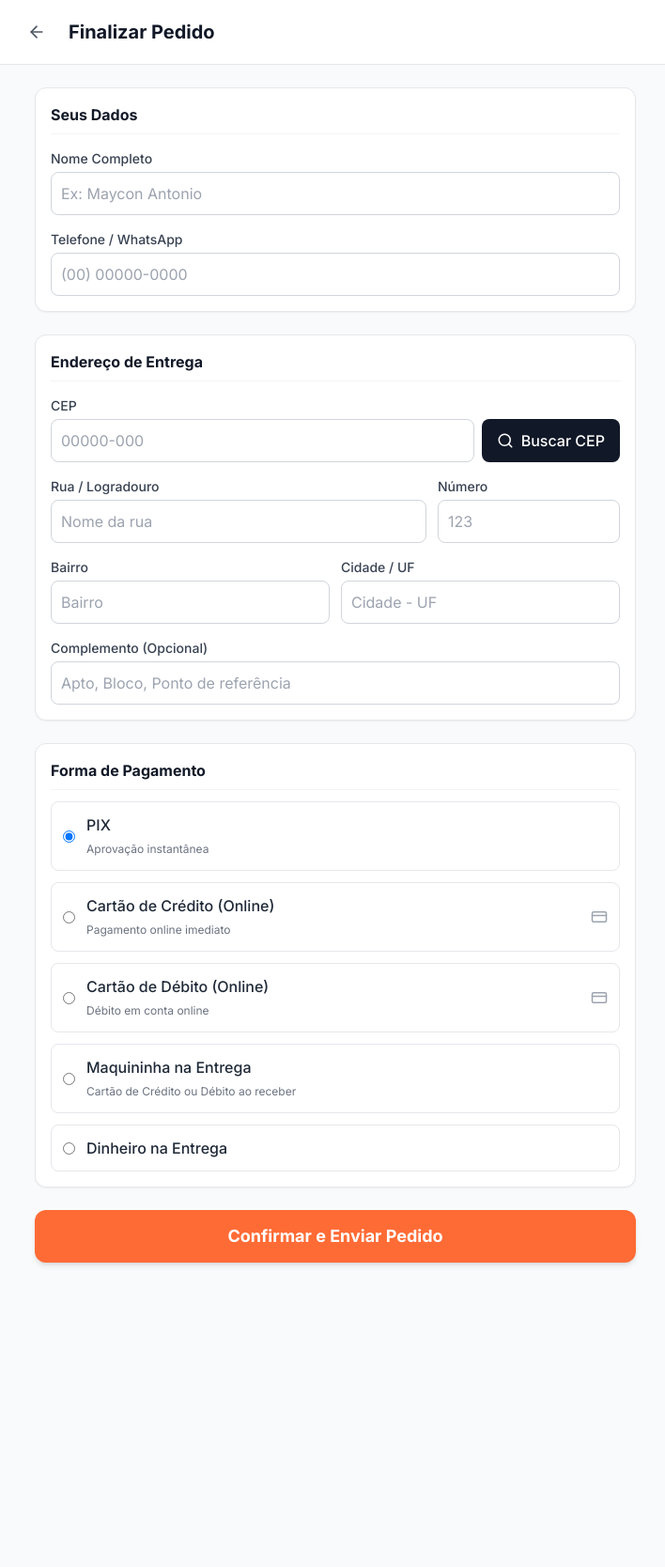
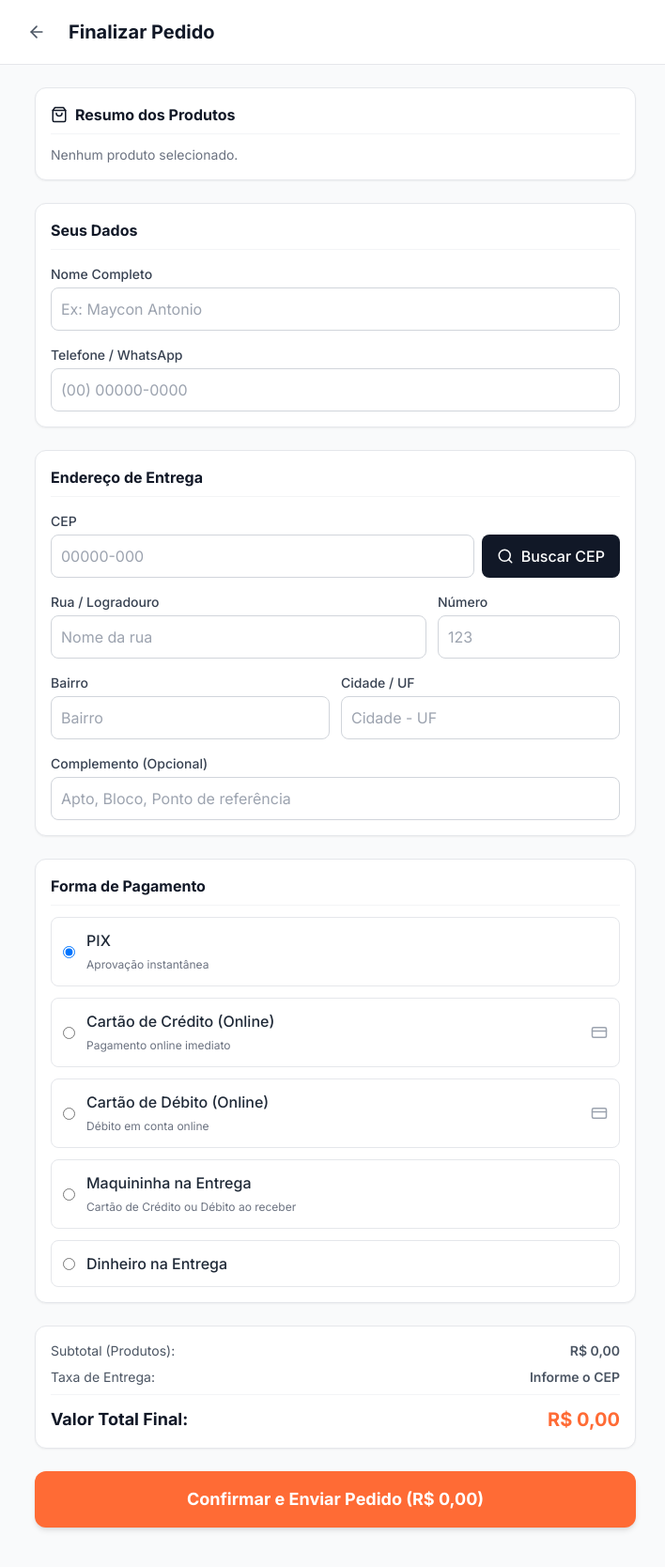
Before and after one commit to mrthoninnys-droid/garagem-com-sistema, a Next.js app: page /checkout in a window 1280 px wide. Shown: the top 1668 px of the page at 94% size, without its empty margins (283-991 px from the left). Before the commit the page ends 1392 px from the top, so only its background shows below. Built offline with nearby package versions, Linux system fonts and the light colour scheme.

Commit message:
Exibir taxa de entrega e total final apenas no checkout

```diff
--- a/src/app/checkout/page.tsx
+++ b/src/app/checkout/page.tsx
@@ -1,11 +1,23 @@
 'use client';
 
-import { useState } from 'react';
-import { ArrowLeft, CheckCircle, Search, Loader2, CreditCard } from 'lucide-react';
+import { useState, useEffect } from 'react';
+import { ArrowLeft, CheckCircle, Search, Loader2, CreditCard, ShoppingBag } from 'lucide-react';
 import Link from 'next/link';
 import { calculateFeeForAddress } from '@/lib/delivery-rates';
 
+interface CartItem {
+  id: string;
+  name?: string;
+  productName?: string;
+  price?: number;
+  unitPrice?: number;
+  quantity: number;
+}
+
 export default function CheckoutPage() {
+  // Itens do Carrinho
+  const [cartItems, setCartItems] = useState<CartItem[]>([]);
+
   // Dados do Cliente
   const [name, setName] = useState('');
   const [phone, setPhone] = useState('');
@@ -31,7 +43,26 @@ export default function CheckoutPage() {
 
   const [orderSubmitted, setOrderSubmitted] = useState(false);
 
-  // Busca do CEP via ViaCEP + cálculo da taxa configurada no Admin
+  // Carrega produtos vindos do carrinho
+  useEffect(() => {
+    const saved = localStorage.getItem('garagem_cart_items');
+    if (saved) {
+      try {
+        setCartItems(JSON.parse(saved));
+      } catch (e) {
+        console.error(e);
+      }
+    }
+  }, []);
+
+  // Cálculo dos Subtotais
+  const subtotal = cartItems.reduce(
+    (acc, item) => acc + (item.unitPrice || item.price || 0) * item.quantity,
+    0
+  );
+  const finalTotal = subtotal + (deliveryTax || 0);
+
+  // Busca do CEP via ViaCEP + cálculo da taxa
   const handleSearchCep = async () => {
     const cleanCep = cep.replace(/\D/g, '');
     if (cleanCep.length !== 8) {
@@ -48,20 +79,20 @@ export default function CheckoutPage() {
 
       if (data.erro) {
         setCepError('CEP não encontrado. Digite o endereço manualmente.');
-        setDeliveryTax(10.00);
+        setDeliveryTax(10.0);
       } else {
         setStreet(data.logradouro || '');
         setNeighborhood(data.bairro || '');
         setCity(data.localidade || '');
         setState(data.uf || '');
 
-        // Calcula a taxa definida no painel Admin de acordo com a cidade/CEP
+        // Calcula a taxa pela região cadastrada
         const tax = calculateFeeForAddress(data.localidade || '', cleanCep);
         setDeliveryTax(tax);
       }
     } catch {
       setCepError('Erro ao buscar o CEP. Digite o endereço manualmente.');
-      setDeliveryTax(10.00);
+      setDeliveryTax(10.0);
     } finally {
       setLoadingCep(false);
     }
@@ -69,6 +100,7 @@ export default function CheckoutPage() {
 
   const handleSubmit = (e: React.FormEvent) => {
     e.preventDefault();
+    localStorage.removeItem('garagem_cart_items');
     setOrderSubmitted(true);
   };
 
@@ -104,6 +136,29 @@ export default function CheckoutPage() {
 
       <div className="max-w-2xl mx-auto px-4 mt-6">
         <form onSubmit={handleSubmit} className="space-y-6">
+          {/* Resumo do Pedido */}
+          <div className="bg-white p-4 rounded-xl border border-neutral-200 space-y-3 shadow-sm">
+            <h2 className="font-bold text-neutral-900 border-b border-neutral-100 pb-2 flex items-center gap-2">
+              <ShoppingBag size={18} /> Resumo dos Produtos
+            </h2>
+            {cartItems.length === 0 ? (
+              <p className="text-sm text-neutral-500">Nenhum produto selecionado.</p>
+            ) : (
+              <div className="space-y-2 text-sm">
+                {cartItems.map((item, idx) => (
+                  <div key={idx} className="flex justify-between text-neutral-800">
+                    <span>
+                      {item.quantity}x {item.productName || item.name}
+                    </span>
+                    <span className="font-medium">
+                      R$ {(((item.unitPrice || item.price || 0) * item.quantity)).toFixed(2).replace('.', ',')}
+                    </span>
+                  </div>
+                ))}
+              </div>
+            )}
+          </div>
+
           {/* Seus Dados */}
           <div className="bg-white p-4 rounded-xl border border-neutral-200 space-y-4 shadow-sm">
             <h2 className="font-bold text-neutral-900 border-b border-neutral-100 pb-2">Seus Dados</h2>
@@ -159,14 +214,6 @@ export default function CheckoutPage() {
               </div>
               {cepError && <p className="text-xs text-red-500 mt-1">{cepError}</p>}
             </div>
-
-            {/* Taxa de Entrega calculada dinamicamente */}
-            {deliveryTax !== null && (
-              <div className="p-3 bg-emerald-50 border border-emerald-200 rounded-lg text-emerald-800 text-sm font-medium flex justify-between items-center">
-                <span>Taxa de Entrega da sua Região:</span>
-                <span className="text-base font-bold">R$ {deliveryTax.toFixed(2).replace('.', ',')}</span>
-              </div>
-            )}
 
             <div className="grid grid-cols-3 gap-3">
               <div className="col-span-2">
@@ -281,7 +328,6 @@ export default function CheckoutPage() {
               <CreditCard size={18} className="text-neutral-400" />
             </label>
 
-            {/* Dados do Cartão se selecionado Débito ou Crédito Online */}
             {(paymentMethod === 'credit_online' || paymentMethod === 'debit_online') && (
               <div className="p-4 bg-neutral-50 border border-neutral-200 rounded-lg space-y-3 mt-2">
                 <div>
@@ -365,11 +411,35 @@ export default function CheckoutPage() {
             </label>
           </div>
 
+          {/* Resumo Final de Valores no Checkout */}
+          <div className="bg-white p-4 rounded-xl border border-neutral-200 space-y-2 shadow-sm">
+            <div className="flex justify-between text-neutral-600 text-sm">
+              <span>Subtotal (Produtos):</span>
+              <span className="font-semibold">R$ {subtotal.toFixed(2).replace('.', ',')}</span>
+            </div>
+
+            <div className="flex justify-between text-neutral-600 text-sm">
+              <span>Taxa de Entrega:</span>
+              <span className="font-semibold">
+                {deliveryTax !== null
+                  ? `R$ ${deliveryTax.toFixed(2).replace('.', ',')}`
+                  : 'Informe o CEP'}
+              </span>
+            </div>
+
+            <div className="flex justify-between text-lg font-bold text-neutral-900 border-t border-neutral-100 pt-3 mt-2">
+              <span>Valor Total Final:</span>
+              <span className="text-primary text-xl">
+                R$ {finalTotal.toFixed(2).replace('.', ',')}
+              </span>
+            </div>
+          </div>
+
           <button
             type="submit"
-            className="w-full py-3.5 bg-primary text-white font-bold rounded-xl hover:bg-primary/90 transition-colors shadow-md text-lg"
+            className="w-full py-4 bg-primary text-white font-bold rounded-xl hover:bg-primary/90 transition-colors shadow-md text-lg"
           >
-            Confirmar e Enviar Pedido
+            Confirmar e Enviar Pedido (R$ {finalTotal.toFixed(2).replace('.', ',')})
           </button>
         </form>
       </div>
--- a/src/app/customer/page.tsx
+++ b/src/app/customer/page.tsx
@@ -41,6 +41,23 @@ export default function CustomerPage() {
   const [cartOpen, setCartOpen] = useState(false);
   const [cartItems, setCartItems] = useState<CartItem[]>([]);
   const [loading, setLoading] = useState(true);
+
+  // Carrega itens salvos previamente se houver
+  useEffect(() => {
+    const saved = localStorage.getItem('garagem_cart_items');
+    if (saved) {
+      try {
+        setCartItems(JSON.parse(saved));
+      } catch (e) {
+        console.error(e);
+      }
+    }
+  }, []);
+
+  // Salva o carrinho no localStorage sempre que houver mudanças
+  useEffect(() => {
+    localStorage.setItem('garagem_cart_items', JSON.stringify(cartItems));
+  }, [cartItems]);
 
   useEffect(() => {
     const loadData = async () => {
@@ -146,8 +163,6 @@ export default function CustomerPage() {
 
   const totalItemCount = cartItems.reduce((acc, item) => acc + item.quantity, 0);
   const subtotal = cartItems.reduce((acc, item) => acc + (item.unitPrice || item.price || 0) * item.quantity, 0);
-  const deliveryTax = 5.0;
-  const total = subtotal > 0 ? subtotal + deliveryTax : 0;
 
   return (
     <Layout showNavigation={false}>
@@ -172,12 +187,12 @@ export default function CustomerPage() {
             </button>
           </div>
 
-          {/* Informações de Entrega */}
+          {/* Localização */}
           <div className="bg-secondary/10 border border-secondary/20 rounded-lg p-3 flex items-center gap-3 text-sm">
             <MapPin size={18} className="text-secondary flex-shrink-0" />
             <div className="flex-1">
-              <p className="text-neutral-900 font-semibold">Rua das Flores, 123 - São Paulo</p>
-              <p className="text-neutral-600 text-xs">Taxa de entrega: R$ 5,00 • Tempo: ~30 min</p>
+              <p className="text-neutral-900 font-semibold">Pizzaria & Delivery Garagem.Com</p>
+              <p className="text-neutral-600 text-xs">Entrega rápida na sua região</p>
             </div>
           </div>
 
@@ -257,8 +272,6 @@ export default function CustomerPage() {
       <CartSidebar
         items={cartItems}
         subtotal={subtotal}
-        deliveryTax={deliveryTax}
-        total={total}
         isOpen={cartOpen}
         onClose={() => setCartOpen(false)}
         onUpdateQuantity={handleUpdateQuantity}
--- a/src/components/cart-sidebar.tsx
+++ b/src/components/cart-sidebar.tsx
@@ -2,7 +2,6 @@
 
 import { X, Trash2, Plus, Minus } from 'lucide-react';
 
-// Função interna de formatação segura (não quebra a aplicação)
 const formatCurrency = (value: number = 0) => {
   try {
     return new Intl.NumberFormat('pt-BR', {
@@ -33,8 +32,6 @@ interface CartItemProps {
 interface CartSidebarProps {
   items?: CartItemProps[];
   subtotal?: number;
-  deliveryTax?: number;
-  total?: number;
   isOpen?: boolean;
   onClose?: () => void;
   onUpdateQuantity?: (index: number, quantity: number) => void;
@@ -45,8 +42,6 @@ interface CartSidebarProps {
 export function CartSidebar({
   items = [],
   subtotal = 0,
-  deliveryTax = 0,
-  total = 0,
   isOpen = false,
   onClose,
   onUpdateQuantity,
@@ -158,27 +153,17 @@ export function CartSidebar({
           )}
         </div>
 
-        {/* Resumo e Botão de Finalizar */}
+        {/* Resumo - Apenas Soma dos Produtos */}
         {safeItems.length > 0 && (
           <div className="border-t border-neutral-200 p-4 bg-white space-y-3">
-            <div className="flex justify-between text-sm text-neutral-600">
-              <span>Subtotal:</span>
-              <span>{formatCurrency(subtotal)}</span>
-            </div>
-            {deliveryTax > 0 && (
-              <div className="flex justify-between text-sm text-neutral-600">
-                <span>Taxa de entrega:</span>
-                <span>{formatCurrency(deliveryTax)}</span>
-              </div>
-            )}
-            <div className="flex justify-between text-lg font-bold text-neutral-900 border-t border-neutral-100 pt-3">
-              <span>Total:</span>
-              <span className="text-primary">{formatCurrency(total)}</span>
+            <div className="flex justify-between text-lg font-bold text-neutral-900">
+              <span>Soma dos Produtos:</span>
+              <span className="text-primary">{formatCurrency(subtotal)}</span>
             </div>
             {onCheckout && (
               <button
                 onClick={onCheckout}
-                className="w-full py-3 bg-primary text-white font-bold rounded-lg hover:bg-primary/90 transition-colors shadow-md mt-2"
+                className="w-full py-3.5 bg-primary text-white font-bold rounded-lg hover:bg-primary/90 transition-colors shadow-md"
               >
                 Ir para Checkout
               </button>
```
